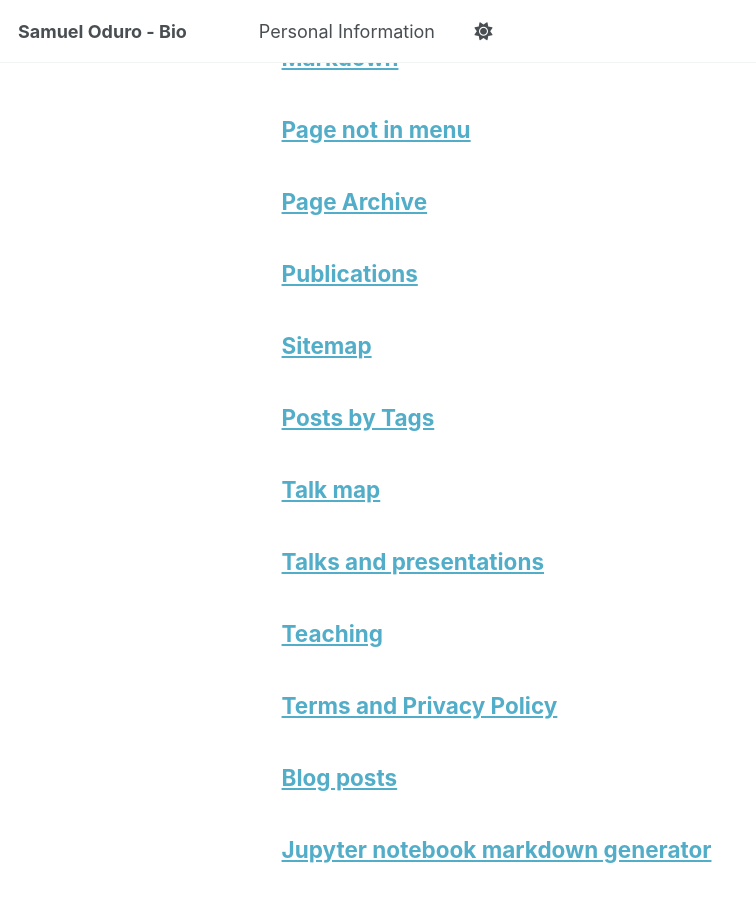
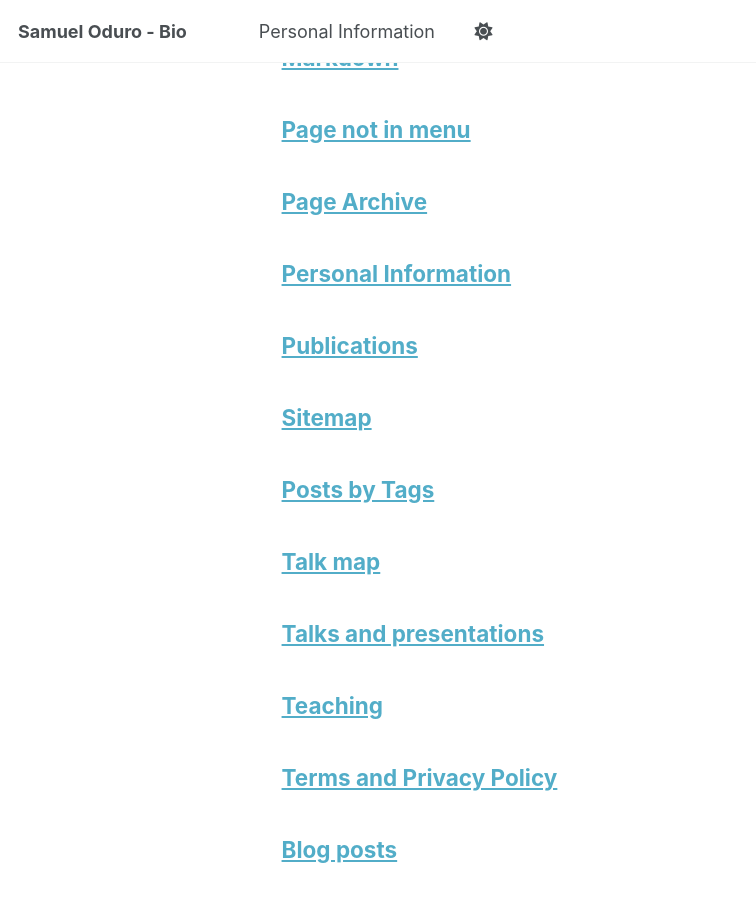
Before and after one commit to samduro3/samduro3.github.io, a Jekyll site: the page built from _pages/page-archive.html, in a window 1280 px wide and 900 px high, scrolled down 632 px. Shown: the whole window, without its empty margins (0-756 px from the left). Built offline with Jekyll 4.4.1, drawn with Linux system fonts in a browser that asks for light colours; a script bundle is joined from its source files by our own code; library files that are not in the unit come from our copies.

Commit message:
Created new tab

```diff
--- a/_config.yml
+++ b/_config.yml
@@ -13,10 +13,10 @@
 title_separator          : "-"
 name                     : &name "Samuel Oduro"
 description              : &description "Your Name's academic portfolio"   # Update this with a general description of your site, this is the default if not overridden by a page
-url                      : https://academicpages.github.io # The base hostname & protocol for your site e.g. "https://[your GitHub username].github.io",
+url                      : https://samduro3.github.io/ # The base hostname & protocol for your site e.g. "https://[your GitHub username].github.io",
                                                            # or if you already have some other page hosted on Github then use "https://[your GitHub username].github.io/[Your Repo Name]"
 baseurl                  : "" # the subpath of your site, e.g. "/blog"
-repository               : "academicpages/academicpages.github.io"
+repository               : "samduro3/samduro3.github.io"
 
 # Site Author - The following control what appear as part of the author content on the side bar.
 #               If a field is blank the icon and link will not appear, otherwise it will be shown.
@@ -225,7 +225,7 @@
     output: true
     permalink: /:collection/:path/
   publications:
-    output: false
+    output:
     permalink: /:collection/:path/
   portfolio:
     output: true
--- a/_data/navigation.yml
+++ b/_data/navigation.yml
@@ -10,7 +10,7 @@
 main:
 
   - title: "Personal Information"
-    url: /cv/
+    url: /personalInformation/
 
   # - title: "CV"
   #   url: /cv-json/
--- /dev/null
+++ b/_pages/personalInformation.md
@@ -0,0 +1,5 @@
+---
+layout: archive
+title: "Personal Information"
+permalink: /personalInformation/
+---
```
